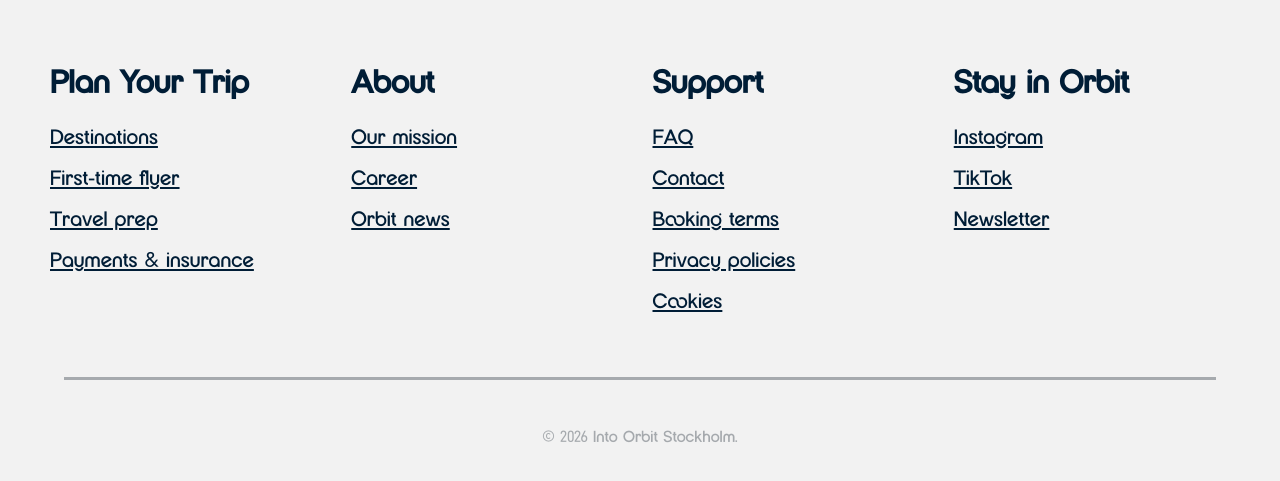
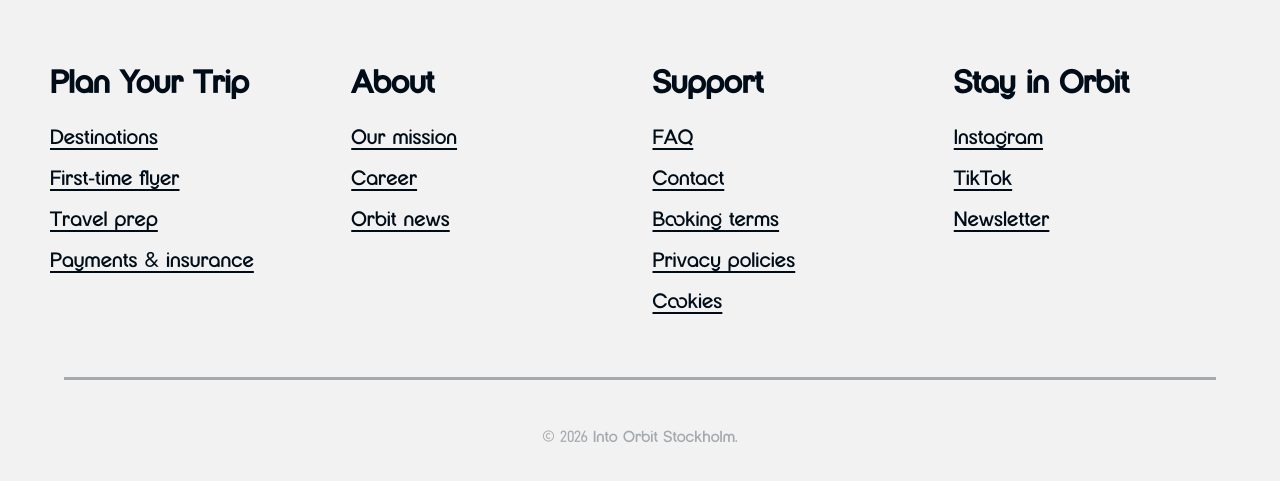
Before and after one commit to mariabhai/Into-Orbit, a website built with Vite: page index.html in a window 1280 px wide. Shown: the part 2211-2692 px from the top of the page. Built offline with nearby package versions, Linux system fonts and the light colour scheme.

Commit message:
feat(footer): update footer text colors and enhance link styles

```diff
--- a/src/styles/_footer.scss
+++ b/src/styles/_footer.scss
@@ -21,7 +21,7 @@
 
 .site-footer {
   background-color: $white-noise;
-  color: #001d36;
+  color: $dark-orbit;
   font-family: 'myFont', 'Bitstream Vera Serif', serif;
   padding: clamp(30px, 10vw, 50px) 0;
 
@@ -52,16 +52,18 @@
       margin-bottom: clamp(8px, 1.5vw, 10px);
 
       a {
-        color: #001d36;
-        text-decoration: none;
-        transition: color 0.2s ease;
+        color: $dark-orbit;
+        text-decoration: underline;
+        text-decoration-color: $dark-orbit;
+        text-decoration-thickness: 2px;
+        text-underline-offset: 4px;
         font-size: clamp(1rem, 2vw, 1.3rem);
         display: inline-block;
-        text-decoration: underline;
+        transition: text-decoration-color 0.2s ease;
 
         @media (hover: hover) {
           &:hover {
-            color: $space-dust;
+            text-decoration-color: $space-dust;
           }
         }
 
@@ -69,6 +71,7 @@
           outline: 2px solid $space-dust;
           outline-offset: 2px;
           border-radius: 4px;
+          text-decoration-color: $space-dust;
         }
       }
     }
```
Also changed, not shown: src/styles/base.css.
